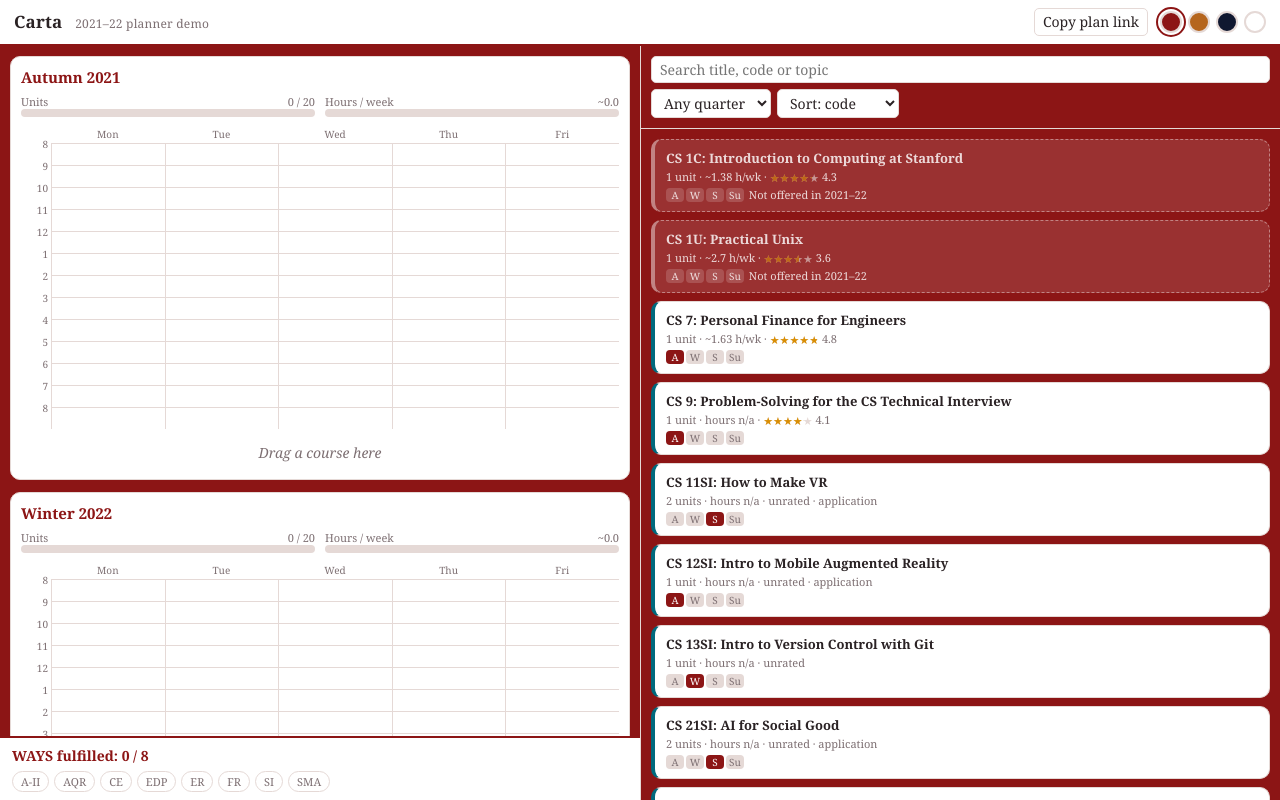
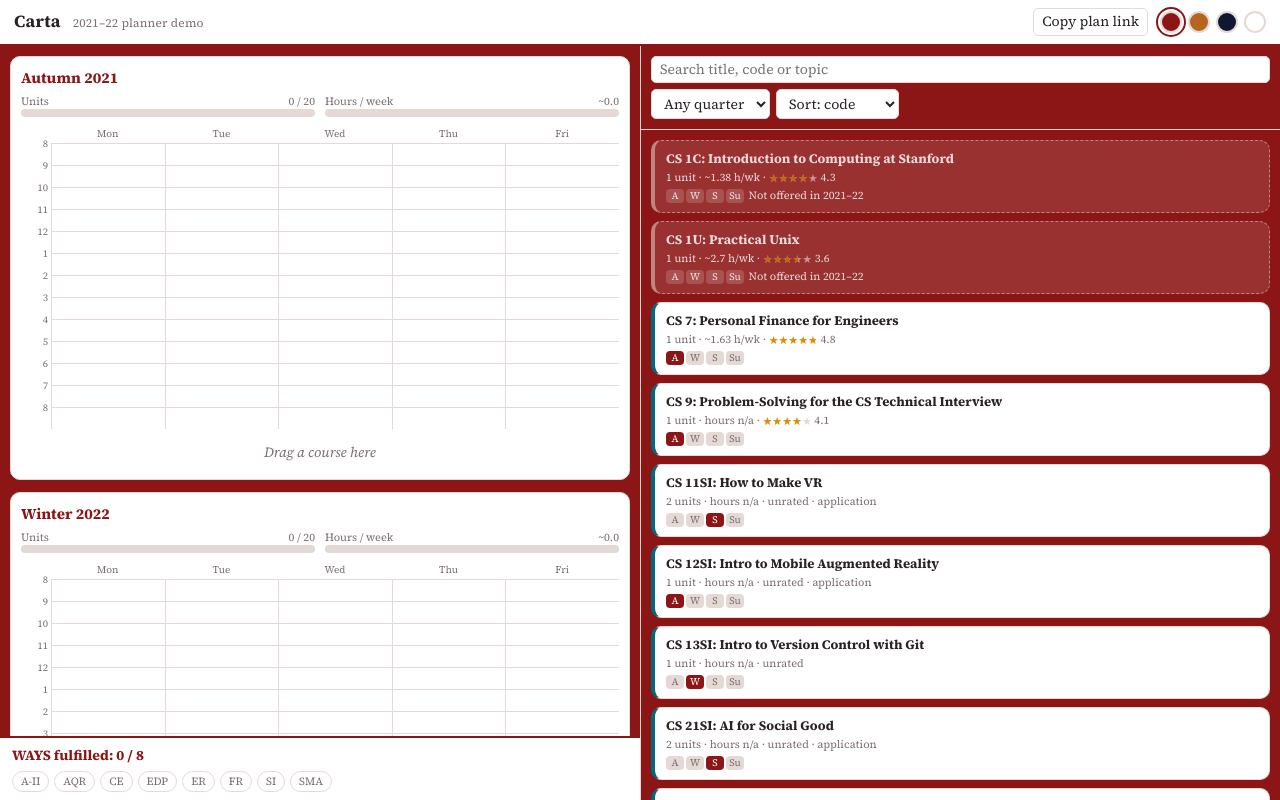
Before and after one commit to mintongli0125/CartaDemo, a plain HTML site: page index.html in a window 1280 px wide. Drawn offline with Linux system fonts and the light colour scheme.

Commit message:
Change font styles in index.html
Updated font links in the head section to new sources.

```diff
--- a/index.html
+++ b/index.html
@@ -4,11 +4,11 @@
   <meta charset="utf-8">
   <meta name="viewport" content="width=device-width, initial-scale=1, viewport-fit=cover">
   <title>Carta demo</title>
-  <!-- Fonts: Source Sans (cardinal), Literata (cozy), IBM Plex (midnight), Libre Franklin (minimal).
+  <!-- Fonts: Source Serif (cardinal), Nunito Sans (cozy), IBM Plex (midnight), Libre Franklin (minimal).
        If they can't load, each theme falls back to a similar system font. -->
   <link rel="preconnect" href="https://fonts.googleapis.com">
   <link rel="preconnect" href="https://fonts.gstatic.com" crossorigin>
-  <link rel="stylesheet" href="https://fonts.googleapis.com/css2?family=Source+Sans+3:wght@400;600;700&family=Literata:wght@400;500;700&family=IBM+Plex+Sans:wght@400;600&family=IBM+Plex+Mono:wght@500;600&family=Libre+Franklin:wght@400;600;700&display=swap">
+  <link rel="stylesheet" href="https://fonts.googleapis.com/css2?family=Source+Serif+4:ital,wght@0,400;0,600;0,700;1,400&family=Nunito+Sans:ital,wght@0,400;0,600;0,700;1,400&family=IBM+Plex+Sans:wght@400;600&family=IBM+Plex+Mono:wght@500;600&family=Libre+Franklin:wght@400;600;700&display=swap">
   <link rel="stylesheet" href="css/styles.css">
 </head>
 <body>
```
